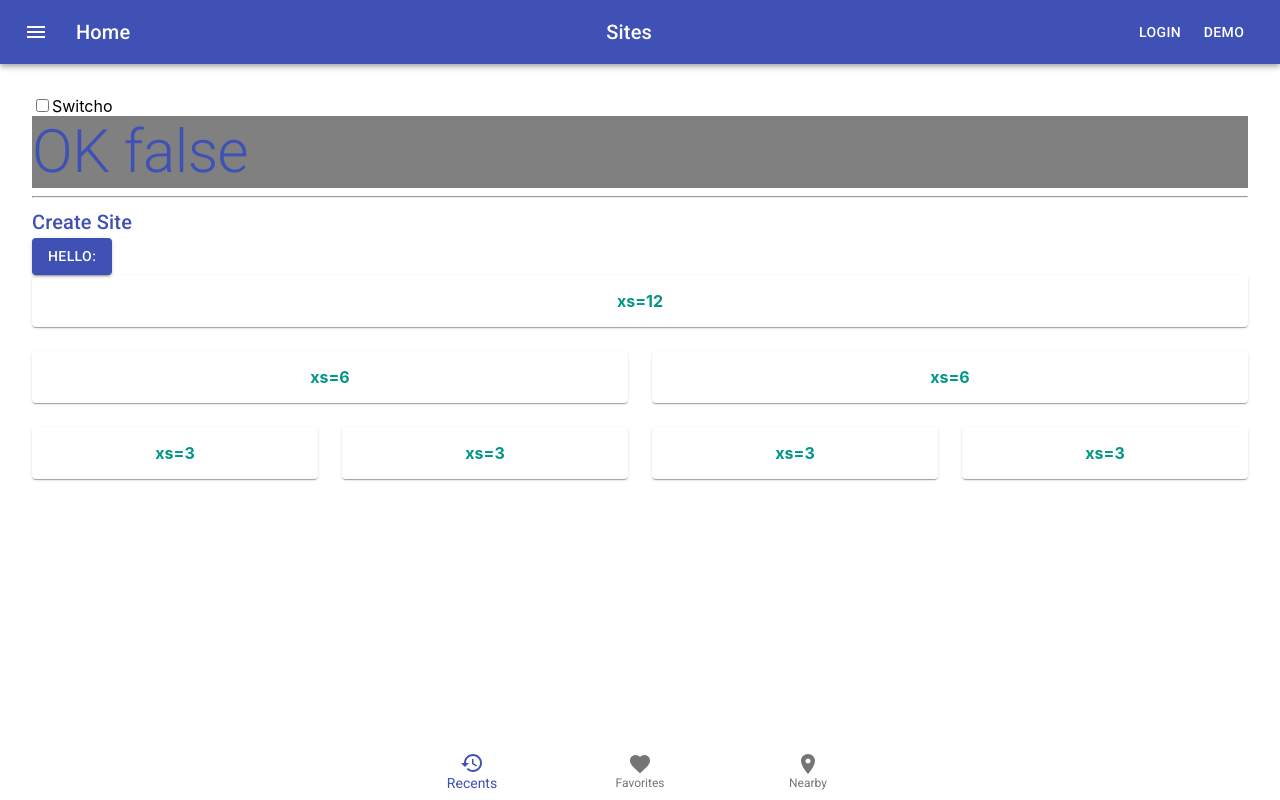
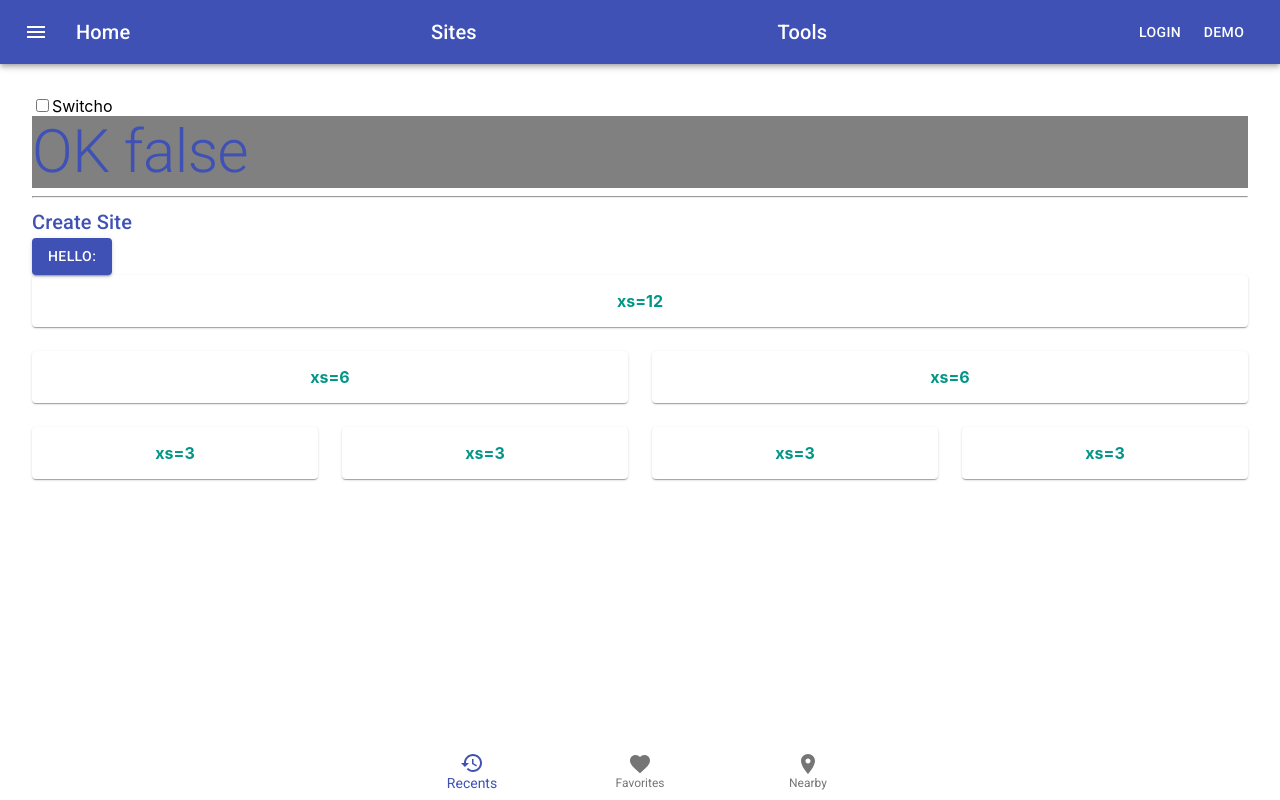
Before and after one commit to fireb1001/reacty-graphico, a React (Create React App) app: page /demo in a window 1280 px wide. Built offline with nearby package versions, Linux system fonts and the light colour scheme; no server answers.

Commit message:
eikit tools

```diff
--- a/src/App.js
+++ b/src/App.js
@@ -10,6 +10,7 @@ import Sites from "./views/Sites";
 import { AppCtxt } from "./Context";
 import { callClient } from "./MyApolloProvider";
 import { GET_TAGS } from "./graphql/tags";
+import Tools from "./views/Tools";
 
 function App() {
   const { tags, setTags } = React.useContext(AppCtxt);
@@ -31,6 +32,7 @@ function App() {
         <Route exact path="/" component={Home} />
         <Route path="/demo" component={Demo} />
         <Route path="/sites" component={Sites} />
+        <Route path="/tools" component={Tools} />
         <Footer />
       </Router>
     </Box>
--- a/src/components/AccountsList.js
+++ b/src/components/AccountsList.js
@@ -259,6 +259,7 @@ export default function AccountsList() {
             <AccountPaper account={account} />
           </Box>
         ))}
+      <div style={{ marginBottom: "60px" }}> </div>
     </div>
   );
 }
--- a/src/components/layouts/Header.js
+++ b/src/components/layouts/Header.js
@@ -54,6 +54,15 @@ export default function Header(props) {
           >
             Sites
           </Typography>
+          <Typography
+            variant="h6"
+            color="inherit"
+            className={classes.title}
+            component={Link}
+            to={"/tools"}
+          >
+            Tools
+          </Typography>
           <Button color="inherit">Login</Button>
           <Button color="inherit" component={Link} to={"/demo"}>
             Demo
--- a/src/views/Sites.js
+++ b/src/views/Sites.js
@@ -1,7 +1,7 @@
 import React from "react";
 import { useQuery } from "@apollo/react-hooks";
 import { GET_SITES } from "../graphql/sites";
-import { Paper, Typography, Avatar, Grid } from "@material-ui/core";
+import { Paper, Typography, Avatar, Grid, Box, Fab } from "@material-ui/core";
 import { makeStyles } from "@material-ui/core/styles";
 import AddSiteModal from "../components/AddSiteModal";
 import { AppCtxt } from "../Context";
@@ -64,6 +64,17 @@ export default function Sites() {
 
   return (
     <>
+      <Box m={1} p={1} style={{ display: "flex", justifyContent: "flex-end" }}>
+        <Fab
+          color="primary"
+          aria-label="add"
+          onClick={_ => {
+            /* nothing for now*/
+          }}
+        >
+          <span style={{ fontSize: "2em" }}> {"➕"} </span>
+        </Fab>
+      </Box>
       {data.sites &&
         data.sites.map(site => (
           <SingleSite site={site} key={site.id} onUpdateSite={onUpdateSite} />
--- /dev/null
+++ b/src/views/Tools.js
@@ -0,0 +1,5 @@
+import React from "react";
+
+export default function Tools() {
+  return <div>Tools Here</div>;
+}
```
